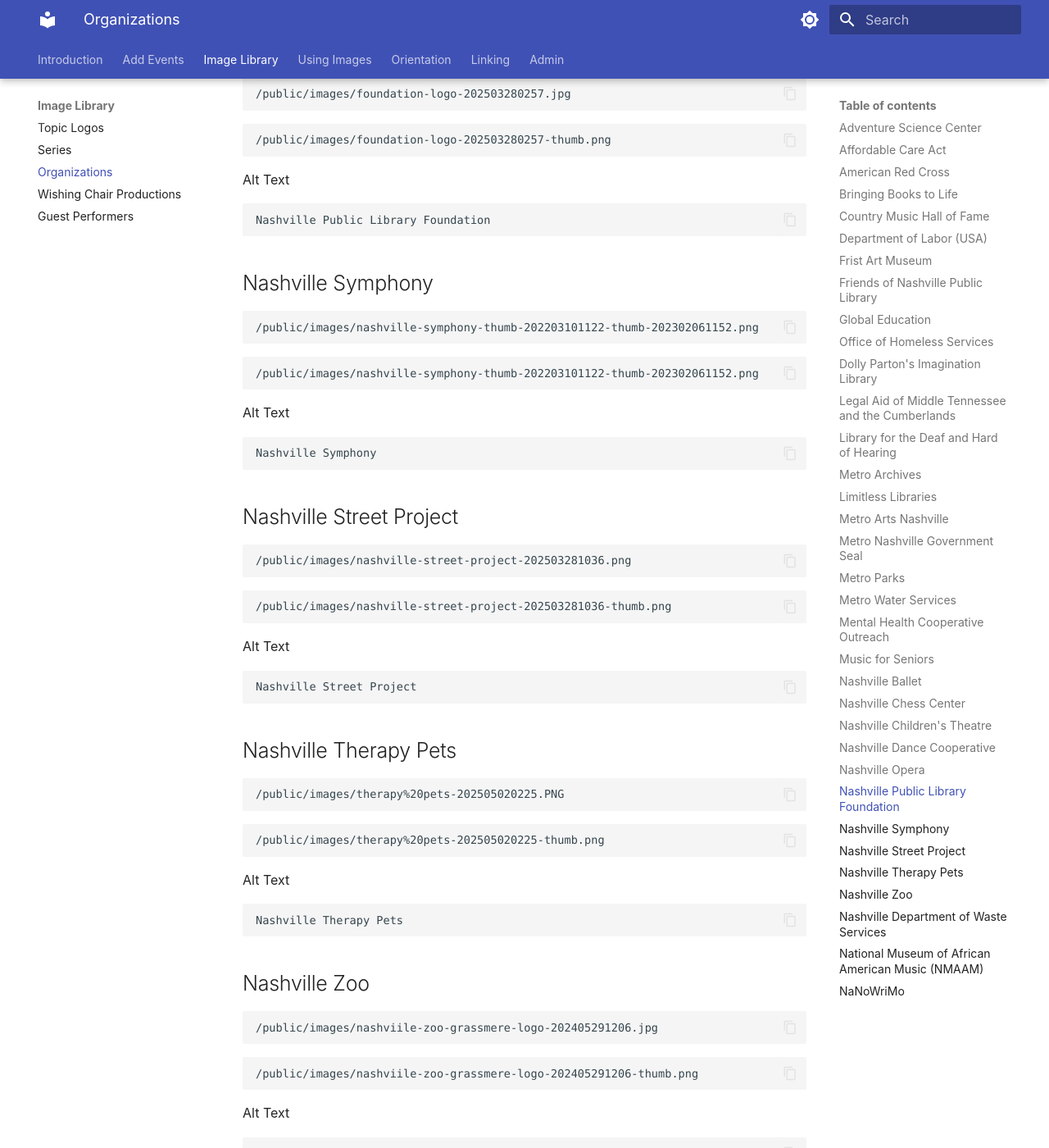
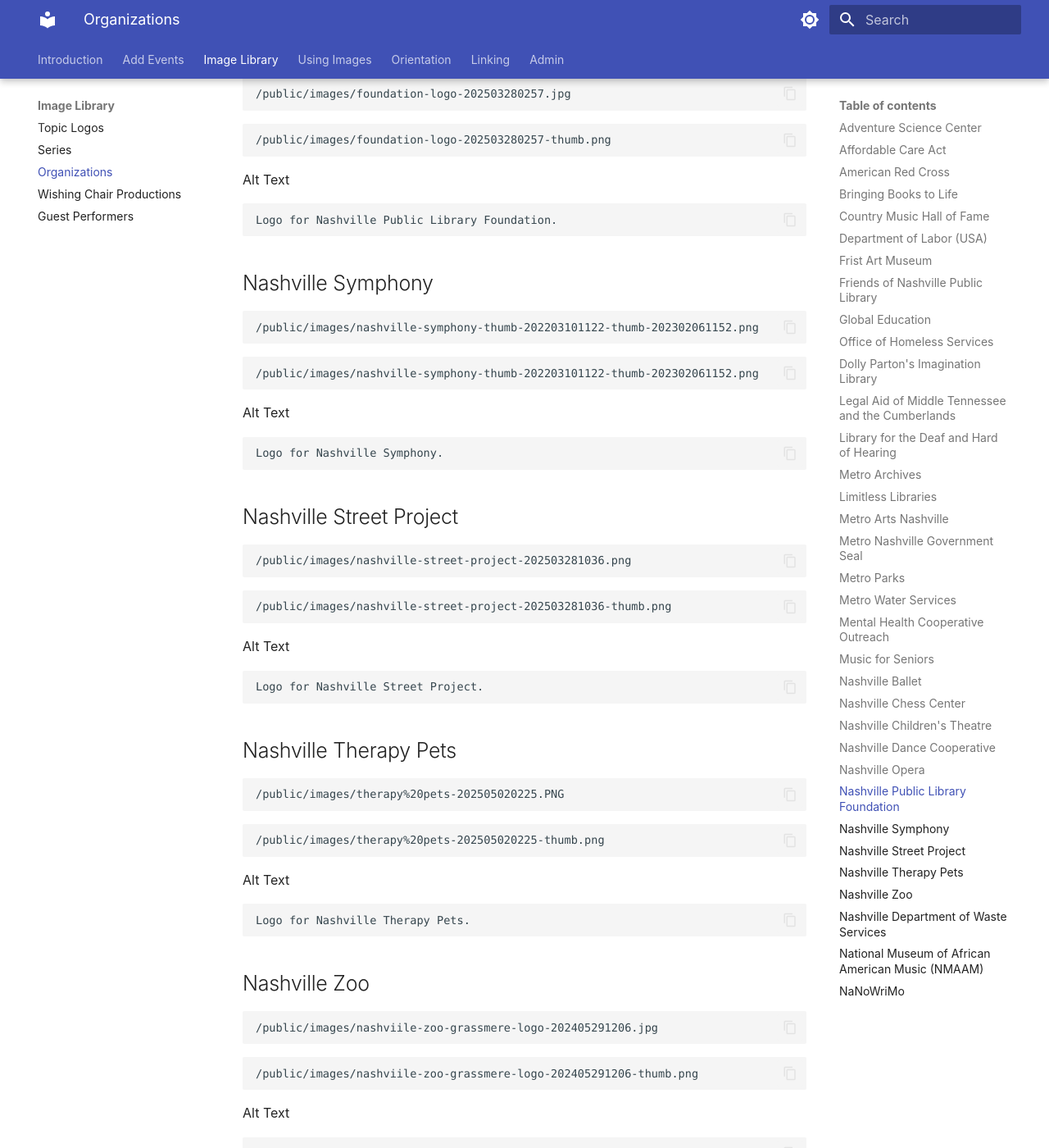
Before and after one commit to Nashville-Public-Library/bedework-docs, an MkDocs documentation site: the page built from docs/image-library/organizations.md, in a window 1280 px wide and 1400 px high, scrolled down 7627 px. Shown: the whole window at 82% size. Built offline with MkDocs 1.6.1 and Material for MkDocs 9.7.7, drawn with Linux system fonts in a browser that asks for light colours; some of the changed text lies outside the part shown.

````diff
--- a/docs/image-library/organizations.md
+++ b/docs/image-library/organizations.md
@@ -434,7 +434,7 @@ Nashville Opera
 Alt Text
 
 ```text
-Nashville Public Library Foundation
+Logo for Nashville Public Library Foundation.
 ```
 
 ## Nashville Symphony
@@ -450,7 +450,7 @@ Nashville Public Library Foundation
 Alt Text
 
 ```text
-Nashville Symphony
+Logo for Nashville Symphony.
 ```
 
 ## Nashville Street Project
@@ -466,7 +466,7 @@ Nashville Symphony
 Alt Text
 
 ```text
-Nashville Street Project
+Logo for Nashville Street Project.
 ```
 
 ## Nashville Therapy Pets
@@ -482,7 +482,7 @@ Nashville Street Project
 Alt Text
 
 ```text
-Nashville Therapy Pets
+Logo for Nashville Therapy Pets.
 ```
 
 ## Nashville Zoo
@@ -497,7 +497,7 @@ Nashville Therapy Pets
 Alt Text
 
 ```text
-Nashville Zoo
+Logo for Nashville Zoo has giraffe silhouette.
 ```
 
 ## Nashville Department of Waste Services
````
Also changed, not shown: docs/image-library/series-logos.md (+12 -0 lines), docs/image-library/topic-logos.md (+12 -1 lines).
